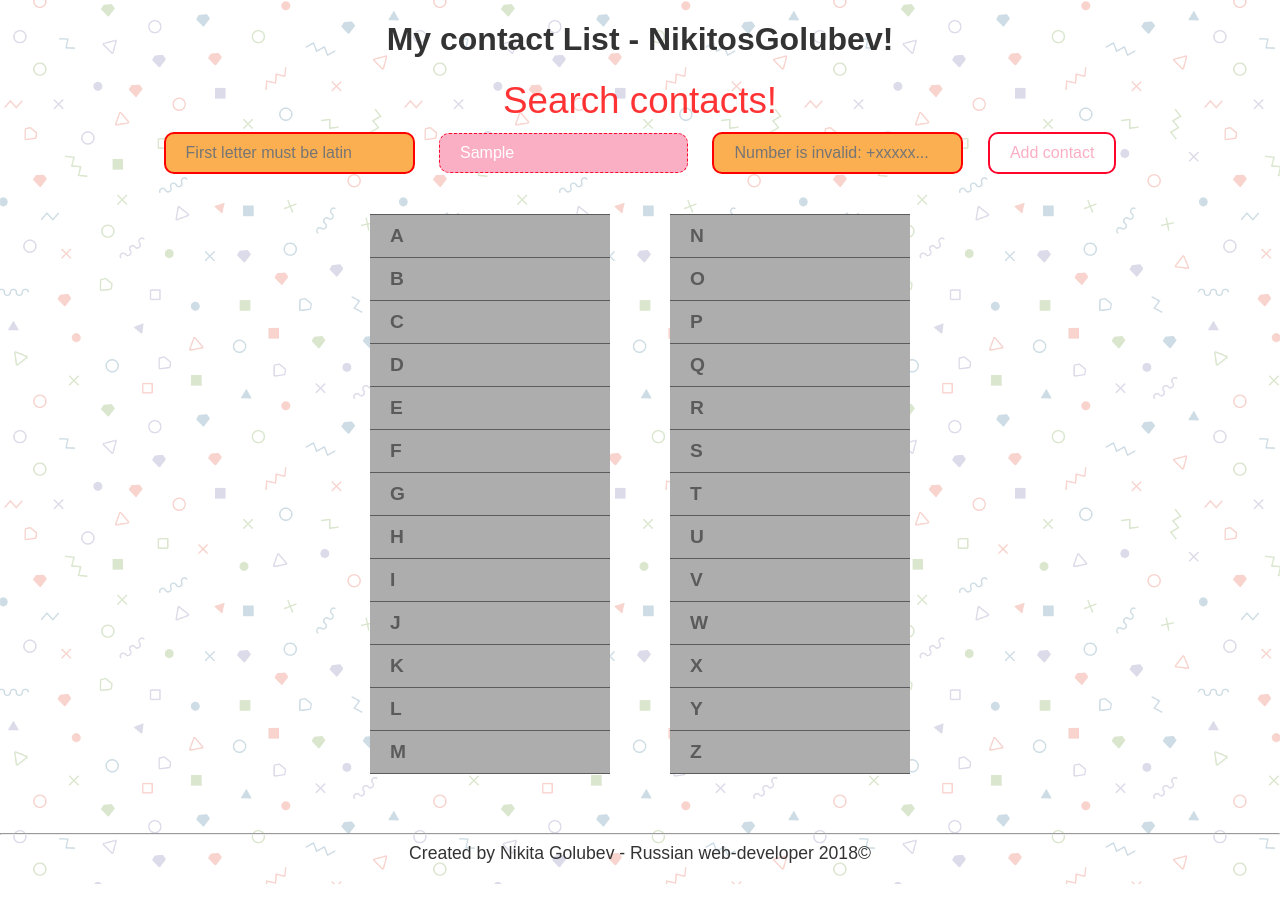
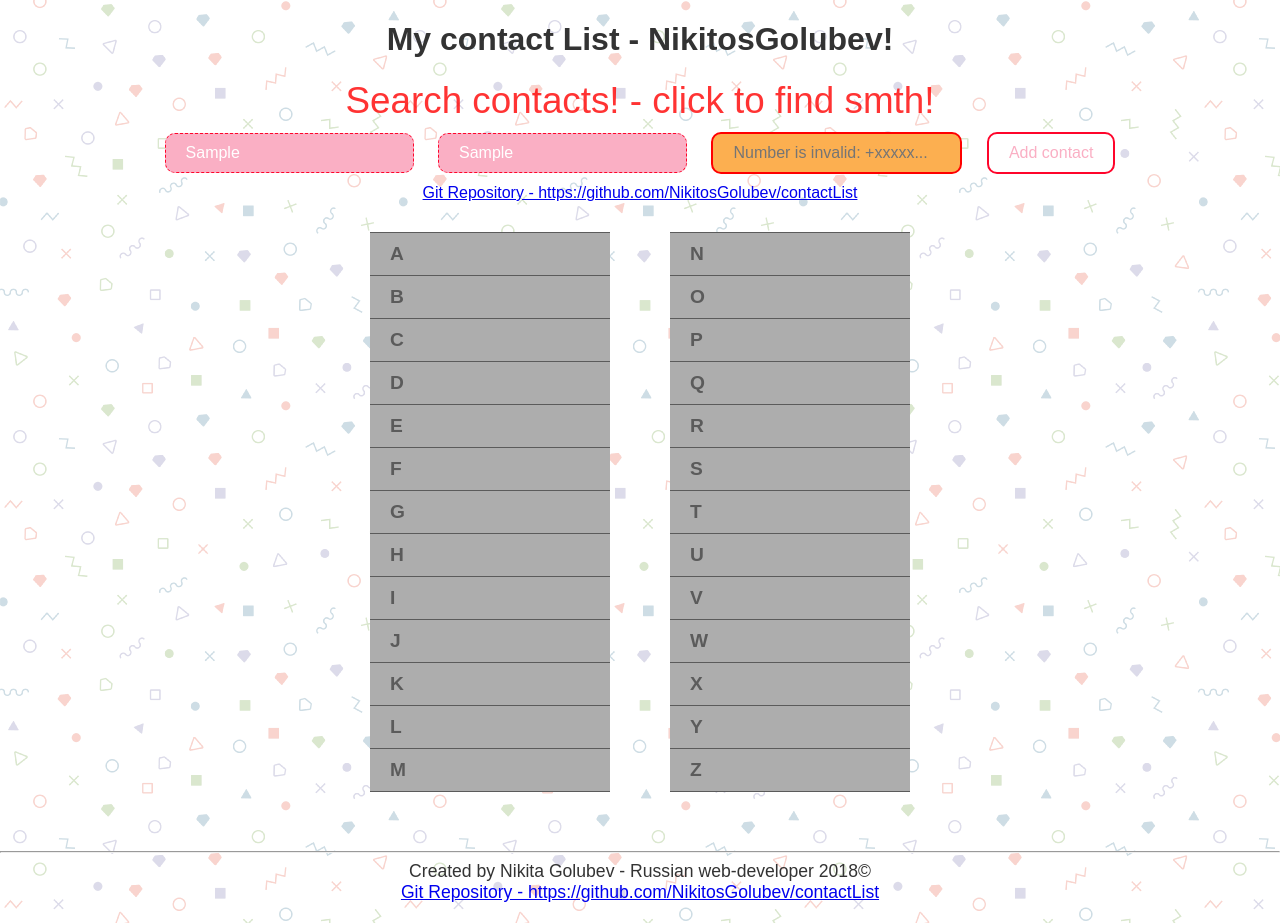
Before and after one commit to NikitosGolubev/contactList, a plain HTML site: page index.html in a window 1280 px wide. Both pictures are taken after typing "Sample", "Sample", "Sample" into the empty fields and a click on the button "Add contact". Before the commit the page ends 884 px from the top, so only its background shows below. Drawn offline with Linux system fonts and the light colour scheme.

Commit message:
Fix commit

```diff
--- a/index.html
+++ b/index.html
@@ -3,6 +3,7 @@
 <head>
 	<title>Contact List - NikitosGolubev</title>
 	<meta http-equiv="Content-Type" content='text/html; charset=utf-8' />
+	<meta name="viewport" content="width=device-width, initial-scale=1.0" />
 	<link rel="stylesheet" type="text/css" href="main.css" />
 </head>
 <body>
@@ -22,13 +23,14 @@
 	</div>
 	<div id='wrapper'>
 		<h1>My contact List - NikitosGolubev!</h1>
-		<div><a href='#' id='openSearch' onclick='return false;'>Search contacts!</a></div>
+		<div><a href='#' id='openSearch' onclick='return false;'>Search contacts! - click to find smth!</a></div>
 		<div class='addNew'>
 			<input type="text" name="name" placeholder="Name*" />
 			<input type='text' name="surname" placeholder="Surname" />
 			<input type='text'  name='number' placeholder='Number: +xxxxx...*' />
 			<button class='btn' id='add'>Add contact</button>
 		</div>
+		<div><a href='https://github.com/NikitosGolubev/contactList'>Git Repository - https://github.com/NikitosGolubev/contactList</a></div>
 		<div id='abc'>
 			<div class='abcBook'>
 				<div id='a' class='disabled'>
@@ -116,7 +118,8 @@
 	</div>
 	<footer>
 		<hr />
-		Created by Nikita Golubev - Russian web-developer 2018&copy;
+		Created by Nikita Golubev - Russian web-developer 2018&copy;<br />
+		<a href='https://github.com/NikitosGolubev/contactList'>Git Repository - https://github.com/NikitosGolubev/contactList</a>
 	</footer>
 	<script type="text/javascript" src='main.js'></script>
 </body>
--- a/main.css
+++ b/main.css
@@ -3,7 +3,7 @@
 body {
 	margin: 0;
 	padding: 0;
-	background: url('bg.png');
+	background: url('images/bg.png');
 	color: #333;
 	font-family: Arial, sans-serif;
 }
@@ -196,7 +196,7 @@ input {
 #closeBubble {
 	width: 30px;
 	height: 30px;
-	background: url('close.png') center center no-repeat;
+	background: url('images/close.png') center center no-repeat;
 	background-size: cover;
 	cursor: pointer;
 }
--- a/main.js
+++ b/main.js
@@ -80,7 +80,7 @@ function validateContact() {
 	let nVal = validateLen(name, 3, 48);
 	//Validating
 	if (nVal !== true) getErrorInput(nameF, nVal);
-	else if (!name.match(/^[a-z]/)) {
+	else if (!name.match(/^[a-z]/i)) {
 		nVal = "First letter must be latin";
 		getErrorInput(nameF, nVal);
 	}
```
Also changed, not shown: images/bg.png (renamed from bg.png), images/close.png (renamed from close.png).
